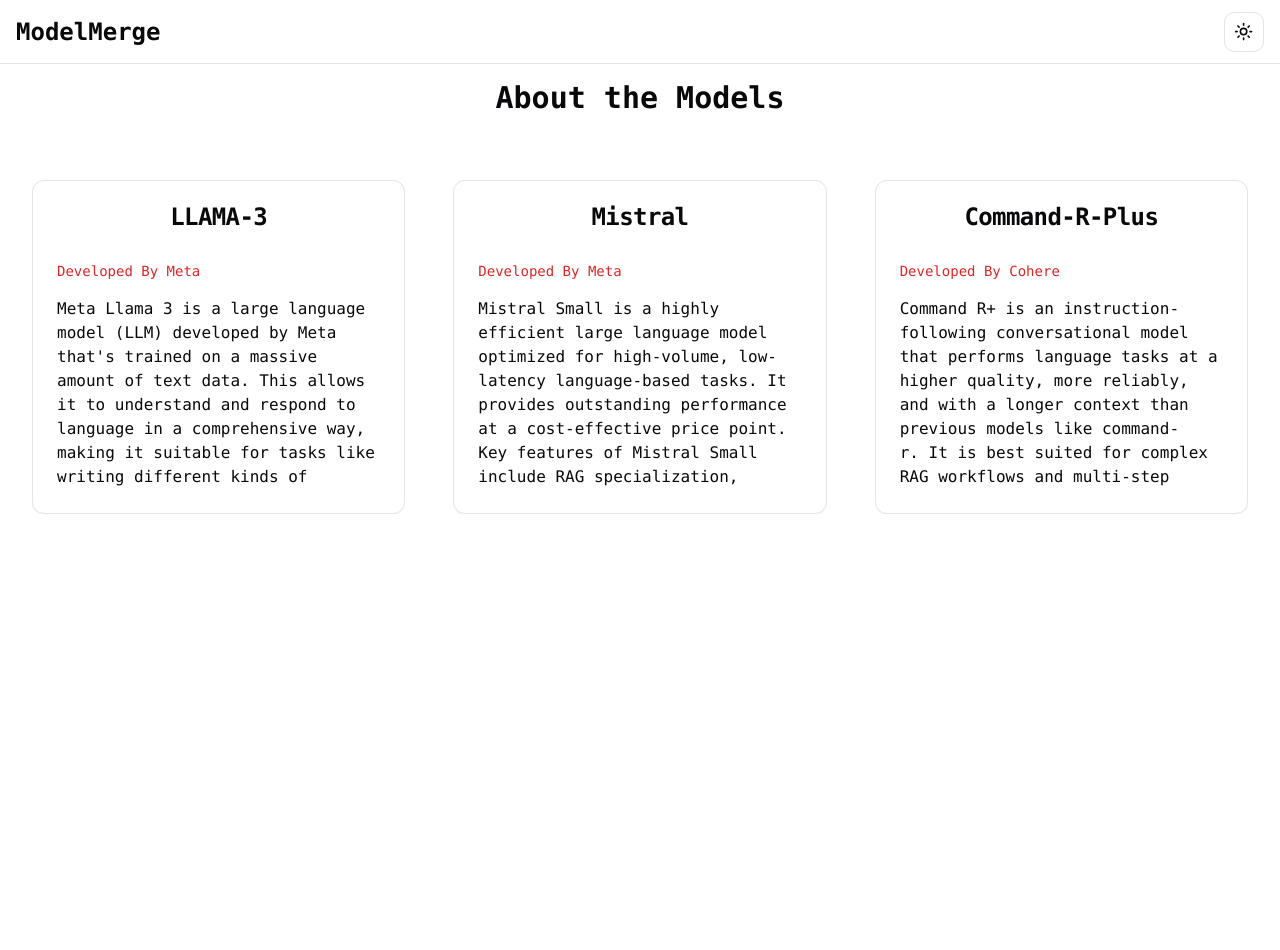
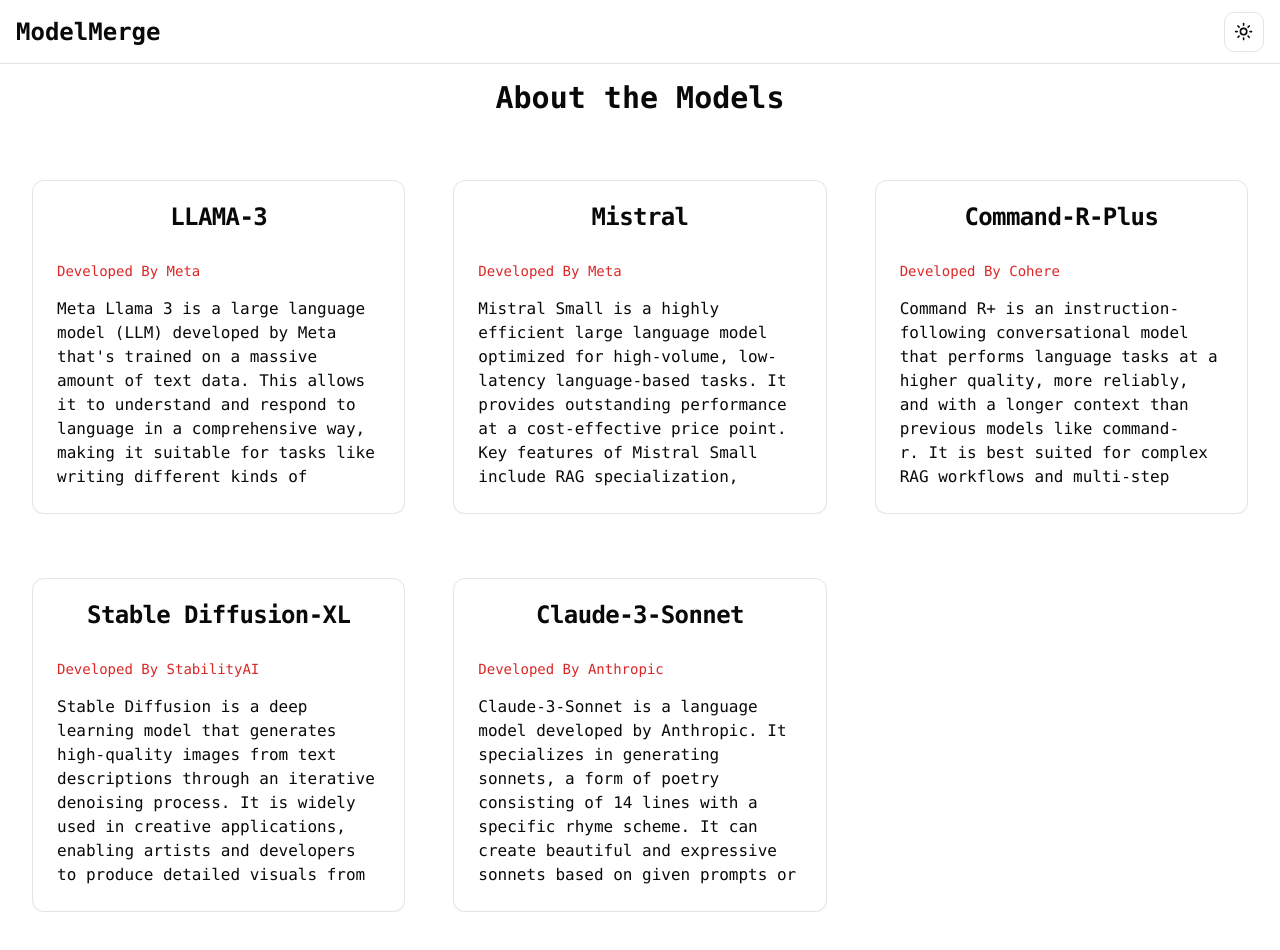
Before and after one commit to vverma022/model-merge, a React (Vite) app in the folder frontend/: page /info/model in a window 1280 px wide. Shown: the top 950 px of the page. Built offline with nearby package versions, Linux system fonts and the light colour scheme.

Commit message:
Added model descriptions

```diff
--- a/frontend/src/pages/models.tsx
+++ b/frontend/src/pages/models.tsx
@@ -15,6 +15,8 @@
 This allows it to understand and respond to language in a comprehensive way, making it suitable for tasks like writing different kinds of creative content, translating languages, and answering your questions in an informative way."/>
         <ModelCards Company='Meta' CardT='Mistral' CardD='Mistral Small is a highly efficient large language model optimized for high-volume, low-latency language-based tasks. It provides outstanding performance at a cost-effective price point. Key features of Mistral Small include RAG specialization, coding proficiency, and multilingual capabilities.'/>
         <ModelCards Company='Cohere' CardT='Command-R-Plus' CardD='Command R+ is an instruction-following conversational model that performs language tasks at a higher quality, more reliably, and with a longer context than previous models like command-r. It is best suited for complex RAG workflows and multi-step tool use.' />
+        <ModelCards Company='StabilityAI' CardT='Stable Diffusion-XL' CardD="Stable Diffusion is a deep learning model that generates high-quality images from text descriptions through an iterative denoising process. It is widely used in creative applications, enabling artists and developers to produce detailed visuals from textual prompts."/>
+        <ModelCards Company='Anthropic' CardT='Claude-3-Sonnet' CardD="Claude-3-Sonnet is a language model developed by Anthropic. It specializes in generating sonnets, a form of poetry consisting of 14 lines with a specific rhyme scheme. It can create beautiful and expressive sonnets based on given prompts or themes, making it a valuable tool for poets and writers."/>
     </div>
     </>
   )
```
